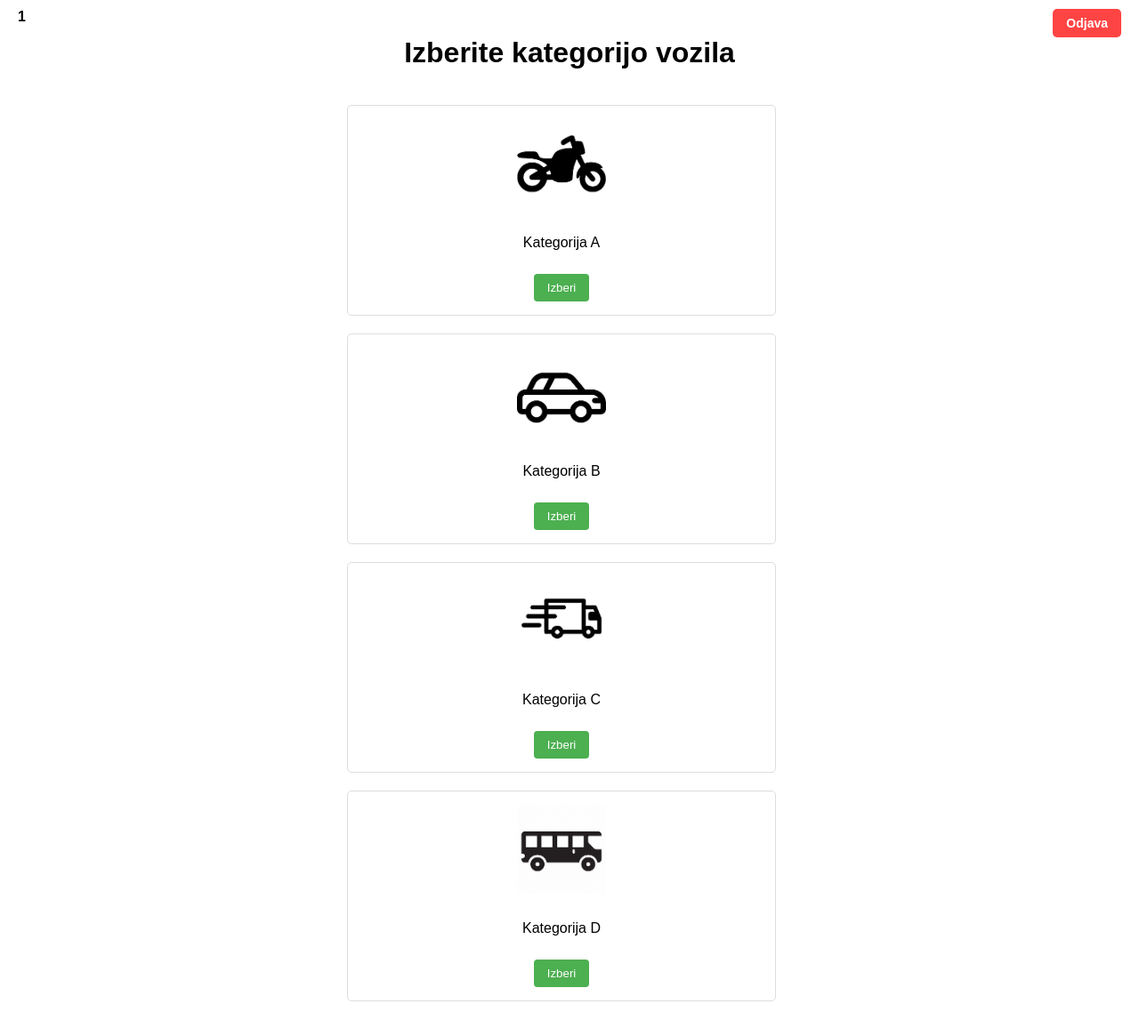
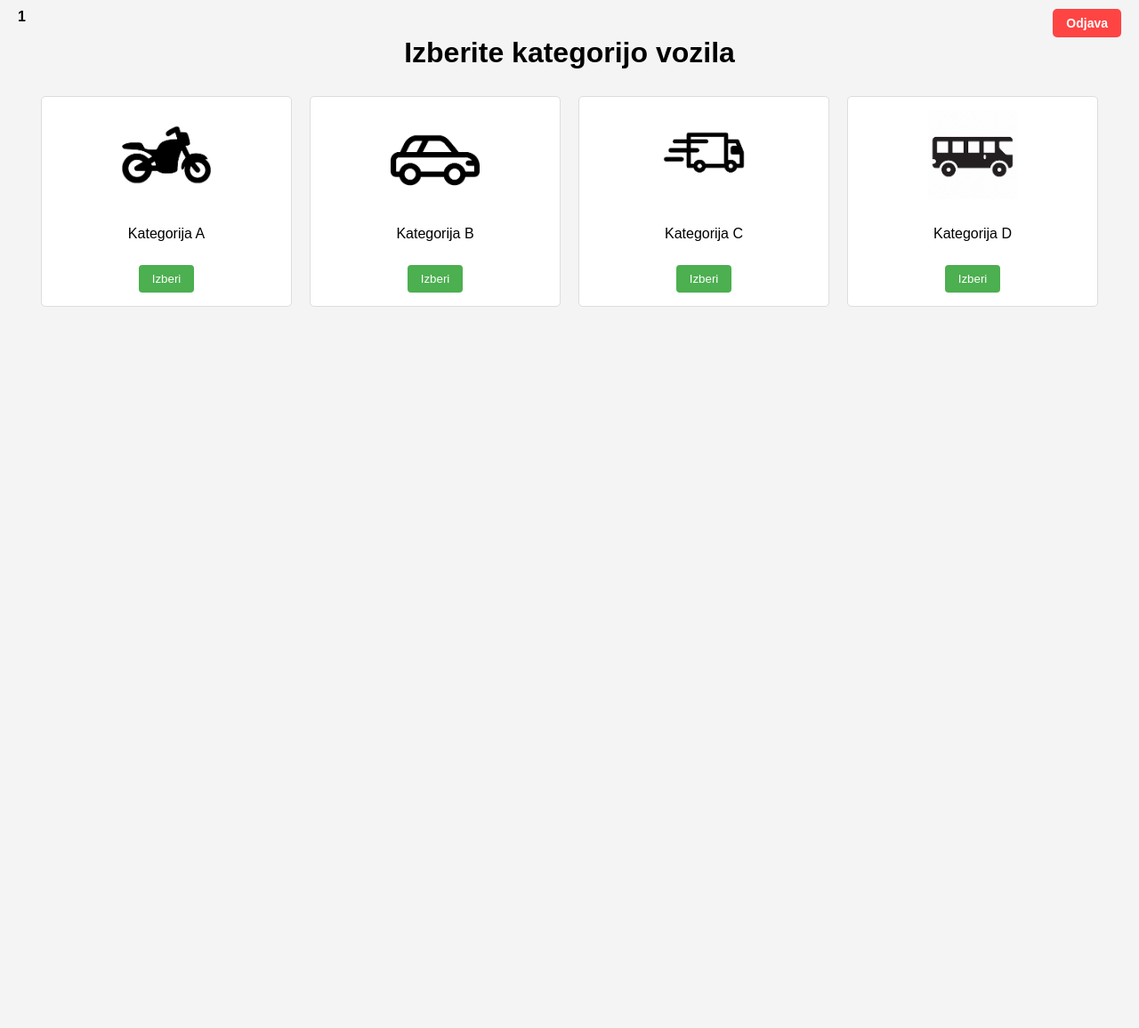
Before and after one commit to jabba12345/CPP-Zevnik, a PHP site: page /izbira_kategorije.php in a window 1280 px wide. Shown: the whole page at 89% size. After the commit the page ends 345 px from the top, so only its background shows below. Run offline with PHP 8.4, Linux system fonts and the light colour scheme; the visitor is signed in with stand-in values (Sample User, id 1).

Commit message:
sdaf
fdadfsdsf

```diff
--- a/izbira_kategorije.php
+++ b/izbira_kategorije.php
@@ -16,32 +16,40 @@ if (isset($_GET['kategorija'])) {
     <style>
         body {
     font-family: Arial, sans-serif;
-            max-width: 1000px;
+    max-width: 1200px;
     margin: 0 auto;
     padding: 20px;
+    background-color: #f4f4f4;
 }
+
 .header {
     text-align: center;
     margin-bottom: 30px;
 }
+
+.kategorije-wrapper {
+    display: flex;
+    flex-wrap: wrap;
+    justify-content: center;
+    gap: 20px;
+}
+
 .kategorija-container {
-            display: inline-block;
-            width: 45%;
-            margin: 10px;
+    flex: 1 1 200px;
+    max-width: 250px;
     padding: 15px;
     border: 1px solid #ddd;
     border-radius: 5px;
     text-align: center;
-            vertical-align: top;
-			margin-left:250px;
-			background-color:white;
+    background-color: white;
 }
+
 .kategorija-container img {
     width: 100px;
     height: 100px;
     margin-bottom: 10px;
-			background-color:white;
 }
+
 .kategorija-container button {
     padding: 8px 15px;
     background-color: #4CAF50;
@@ -51,9 +59,11 @@ if (isset($_GET['kategorija'])) {
     cursor: pointer;
     margin-top: 10px;
 }
+
 .kategorija-container button:hover {
     background-color: #45a049;
 }
+
     </style>
 </head>
 <body>
@@ -62,6 +72,7 @@ if (isset($_GET['kategorija'])) {
         <h1>Izberite kategorijo vozila</h1>
     </div>
 
+    <div class="kategorije-wrapper">
     <!--Kategorija A-->
     <div class="kategorija-container">
         <img src="motor.png" alt="Motor">
@@ -89,5 +100,7 @@ if (isset($_GET['kategorija'])) {
         <div><p>Kategorija D</p></div>
         <button type="button" onclick="location.href='prejsni_testi.php?kategorija=4'">Izberi</button>
     </div>
+</div>
+
 </body>
 </html>
```
Lines whose indentation alone changed are shown as unchanged.
